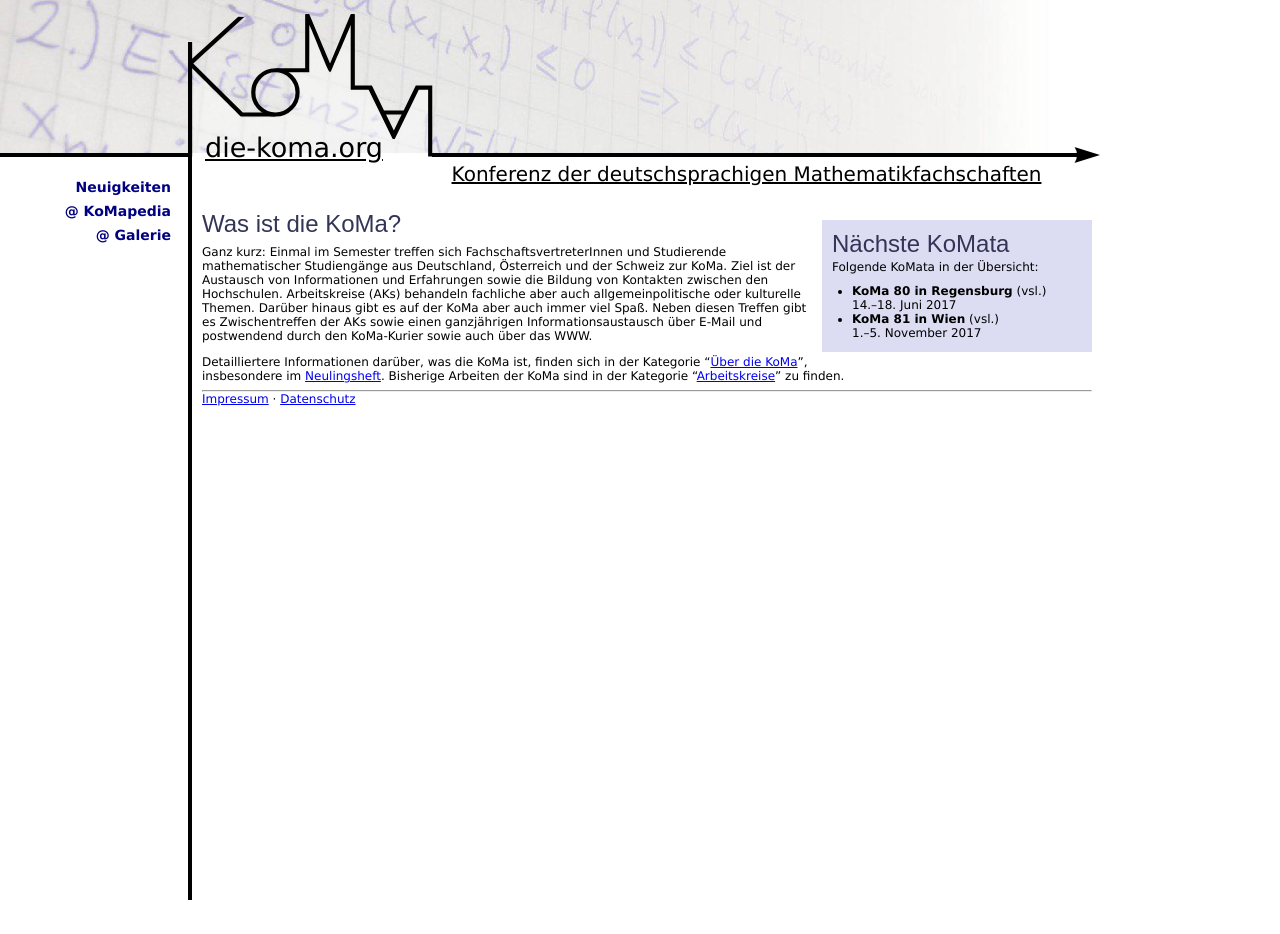
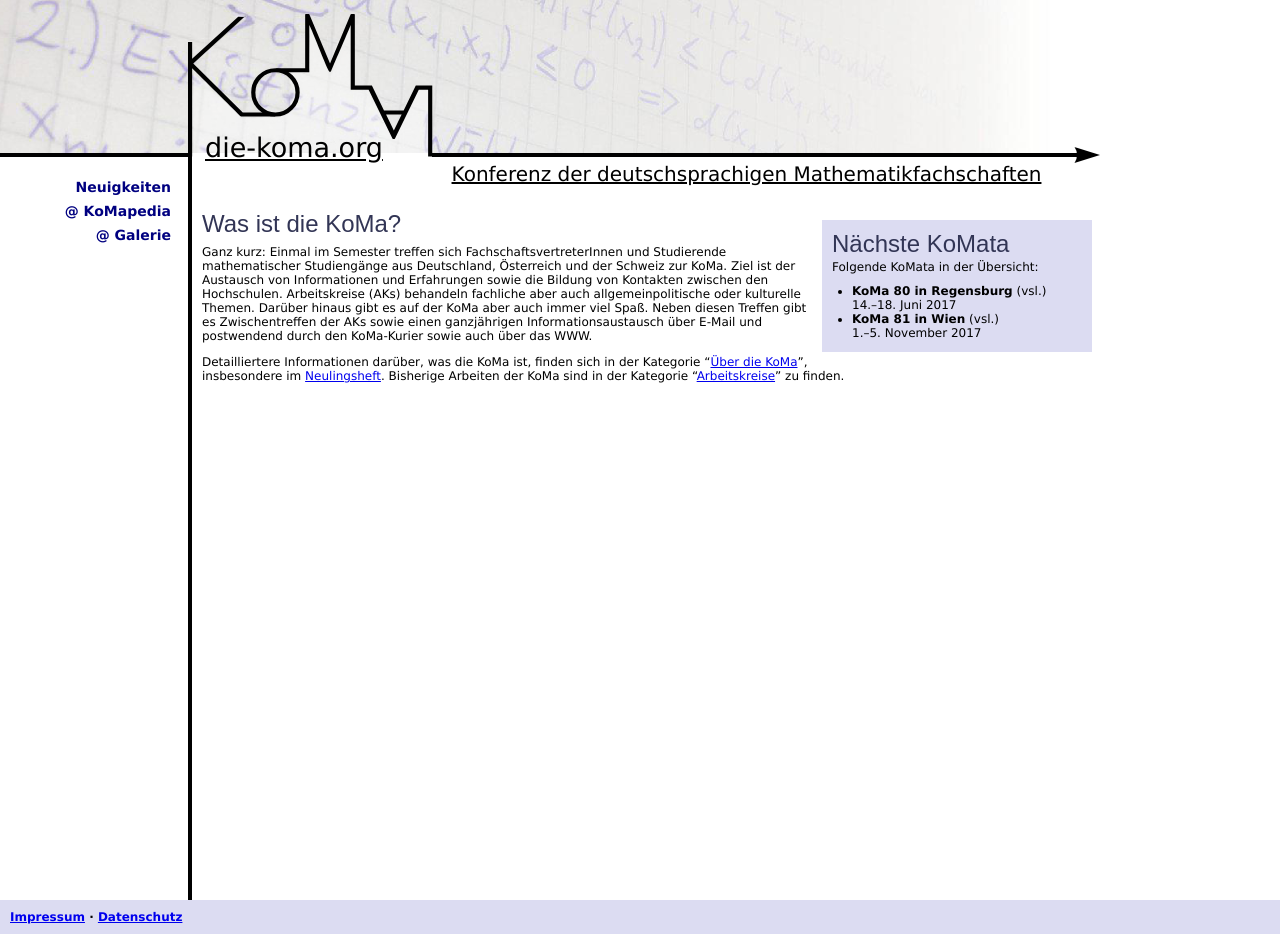
Before and after one commit to Die-KoMa/die-koma.org, a Jekyll site: the page built from index.md, in a window 1280 px wide. Built offline with Jekyll 4.4.1, drawn with Linux system fonts in a browser that asks for light colours; before the commit the page ends 900 px from its top, so only the background shows below that.

Commit message:
Reformat footer an fix indentation

```diff
--- a/_includes/footer.html
+++ b/_includes/footer.html
@@ -1,4 +1,4 @@
-<div id="footer">
+<div class="footer">
   <a href="/impressum">Impressum</a>
   &middot;
   <a href="https://www.fs.tum.de/datenschutz/">Datenschutz</a>
--- a/_includes/navigation.html
+++ b/_includes/navigation.html
@@ -1,3 +1,5 @@
+{% comment %} -*- engine:django -*- {% endcomment %}
+
 <nav class="site-nav">
   <ul>
 
--- a/_layouts/default.html
+++ b/_layouts/default.html
@@ -21,13 +21,12 @@
           </div>
         </div>
 
-        <hr class="clearer" />
-
-        {% include footer.html %}
-
       </div>
 
     </div>
 
+    {% include footer.html %}
+
   </body>
+
 </html>
--- /dev/null
+++ b/_sass/_footer.scss
@@ -0,0 +1,5 @@
+.footer {
+  background-color: #dcdcf2;
+  padding: 10px;
+  font-weight: bold;
+}
--- a/css/main.scss
+++ b/css/main.scss
@@ -46,6 +46,9 @@ $headerWidth: 1100px;
 /* import navigation bar */
 @import "nav";
 
+/* import footer */
+@import "footer";
+
 .site-content {
   display: flex;
   align-items: stretch;
```
Lines whose indentation alone changed are shown as unchanged.
